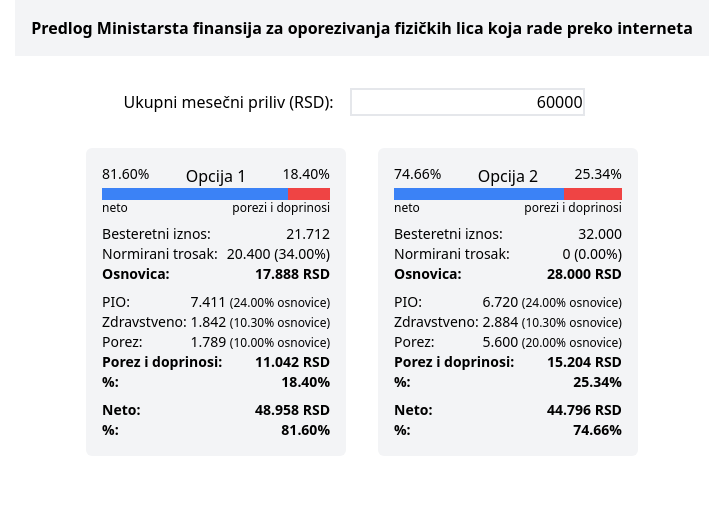
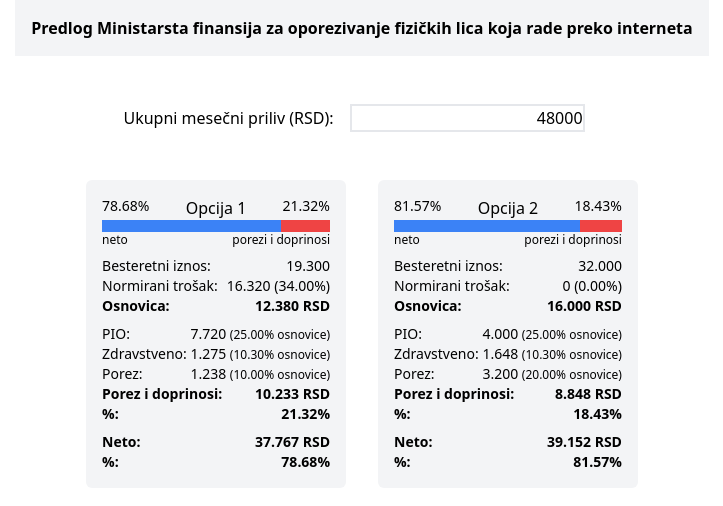
Before and after one commit to mltn/serbian-freelance-tax-calculator, a Next.js app: page / in a window 1280 px wide. Shown: the top 506 px of the page, without its empty margins (278-1001 px from the left). Built offline with nearby package versions, Linux system fonts and the light colour scheme.

Commit message:
Content & style updates/fixes

```diff
--- a/components/CalculatorDetails.tsx
+++ b/components/CalculatorDetails.tsx
@@ -19,7 +19,7 @@ const CalculatorDetails = ({ data, optionNumber }: Props) => {
         <span className="">{formatNumber(option.besteretniIznos)}</span>
       </div>
       <div className="flex flex-wrap justify-between">
-        <label>Normirani trosak:&nbsp;</label>
+        <label>Normirani trošak:&nbsp;</label>
         <span>
           {formatNumber(data.normiraniTrosakUkupno)} (
           {formatPercent(option.normiraniTrosak)})
--- a/components/InputAmount.tsx
+++ b/components/InputAmount.tsx
@@ -2,8 +2,8 @@ import ControlledInput from "./ControlledInput";
 
 const InputAmount = ({value, onChange}) => {
     return (
-    <section className="p-4">
-        <label>Ukupni mesečni priliv (RSD):</label>
+    <section className="p-4 my-4 text-center">
+        <label className="">Ukupni mesečni priliv (RSD):</label>
         <ControlledInput className="mx-4 border-2 text-right " value={value} onChange={onChange} />
     </section>
     );
--- a/pages/index.tsx
+++ b/pages/index.tsx
@@ -4,12 +4,12 @@ import Calculator from "../components/Calculator";
 import { useState } from "react";
 
 const IndexPage = () => {
-  const [input, setInput] = useState(60000);
+  const [input, setInput] = useState(48000);
   return (
     <Layout title="Predlog Ministarsta finansija za oporezivanja fizičkih lica koja rade preko interneta">
       <h1 className="bg-gray-100 p-4 mb-4 font-bold">
         Predlog Ministarsta finansija
-        za oporezivanja fizičkih lica
+        za oporezivanje fizičkih lica
         koja rade preko interneta
       </h1>
       <InputAmount value={input} onChange={val => setInput(val)}/>
--- a/utils/taxAndContributions.ts
+++ b/utils/taxAndContributions.ts
@@ -9,7 +9,7 @@ import {
 export const freelanceTaxConstants: TaxationConstants = {
   opcija1: {
     normiraniTrosak: 0.34,
-    besteretniIznos: 21712,
+    besteretniIznos: 19300,
     poreskaStopa: 0.1,
   },
   opcija2: {
@@ -18,7 +18,7 @@ export const freelanceTaxConstants: TaxationConstants = {
     poreskaStopa: 0.2,
   },
   pio: {
-    naTeretPoslodavca: 0.1,
+    naTeretPoslodavca: 0.11,
     naTeretZaposlenog: 0.14,
   },
   zdravstveno: {
```
